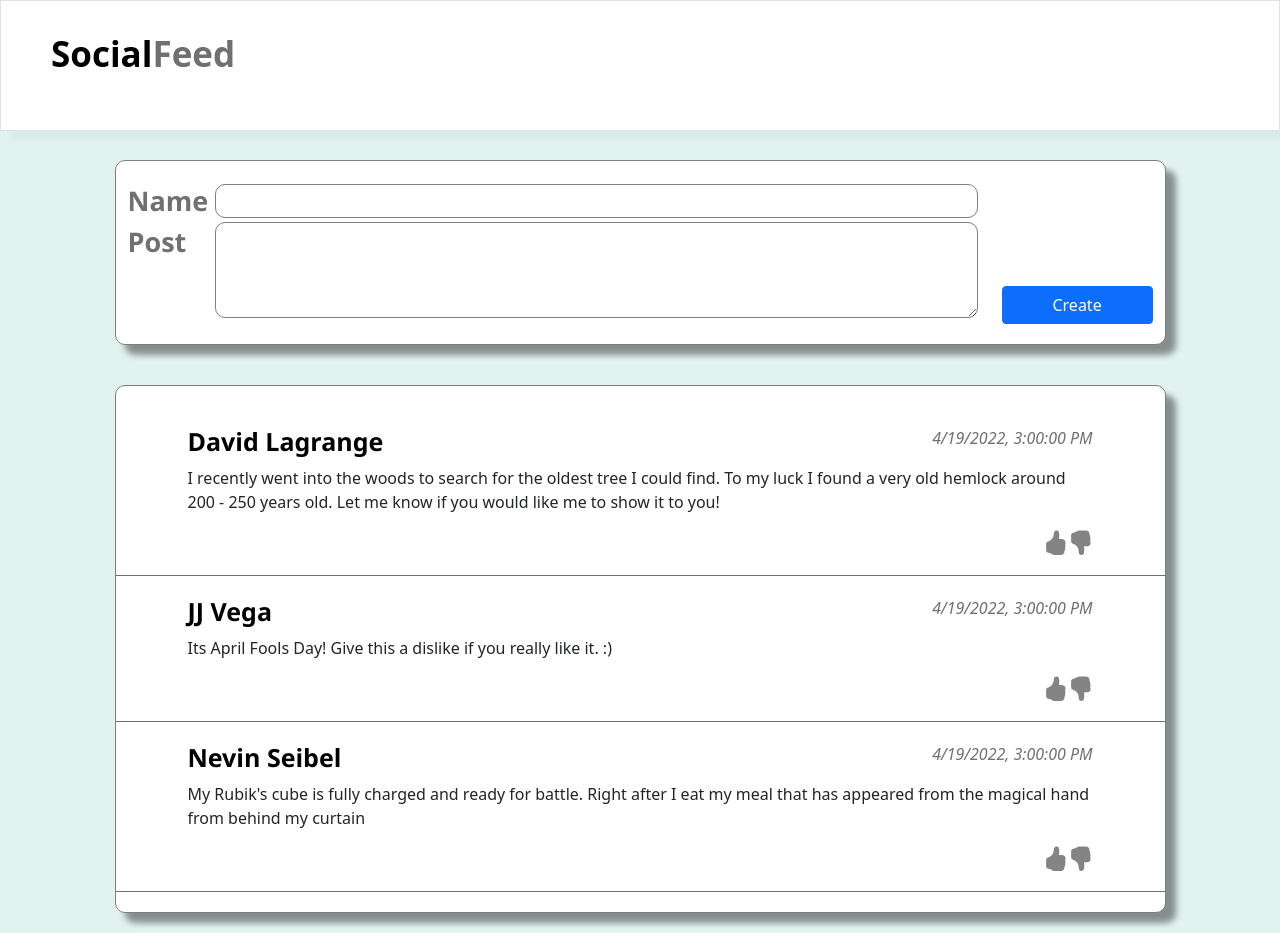
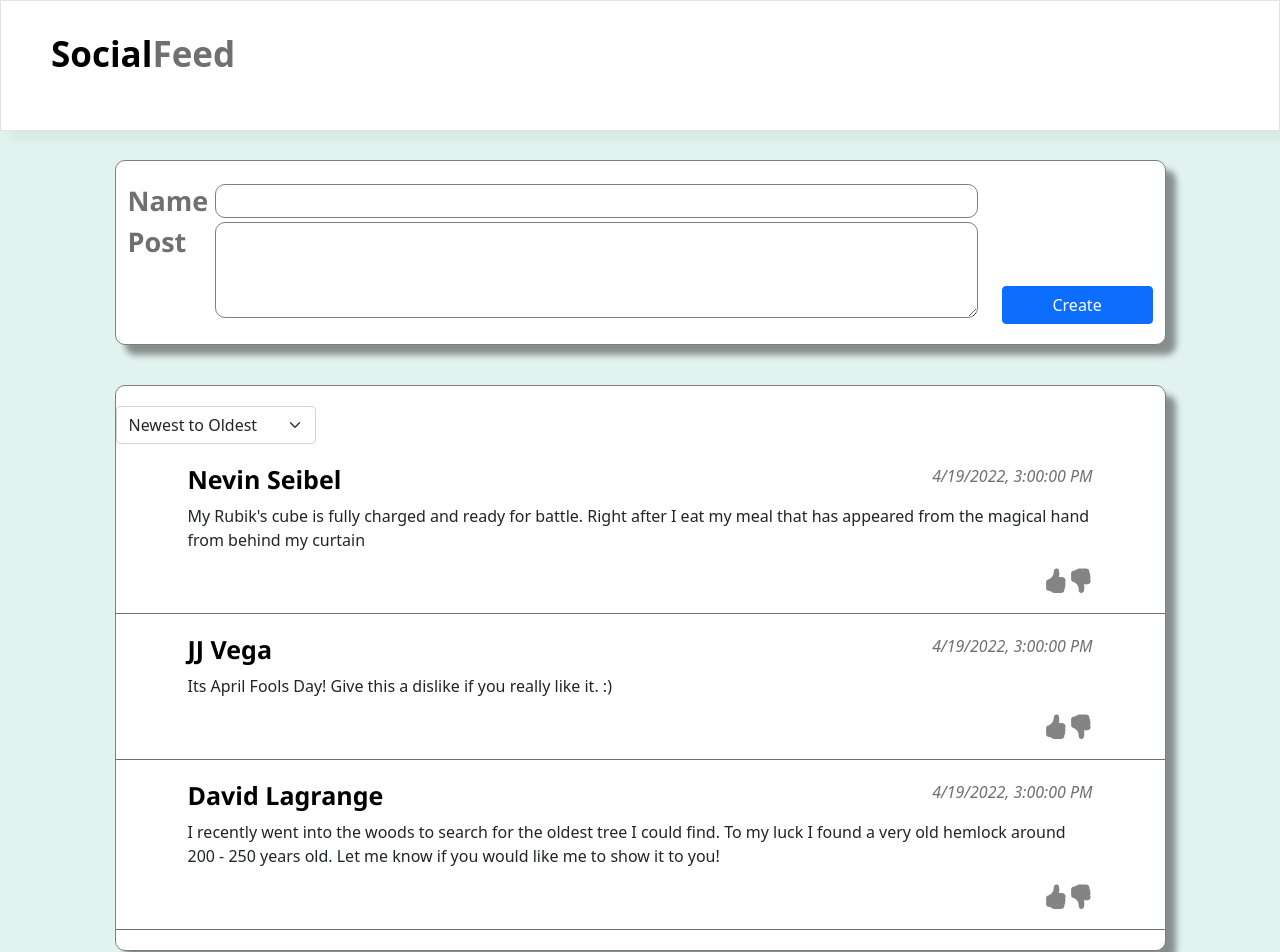
Before and after one commit to joerybarczyk/react-social-feed, a React (Create React App) app: page / in a window 1280 px wide. Shown: the top 952 px of the page. Built offline with nearby package versions, Linux system fonts and the light colour scheme.

Commit message:
Create post order dropdown menu in DisplayPosts component + Add display options to DisplayPosts component + Add "id" attribute to posts in samplePosts.js + Add id attribute generation to addNewPost function in App component + Minor DisplayPosts styling + Remove console.log()s

```diff
--- a/src/App.js
+++ b/src/App.js
@@ -8,8 +8,9 @@ function App() {
   const samplePosts = require("./samplePosts.json");
   const [posts, setPosts] = useState(samplePosts);
 
-  const addNewPost = function (post) {
-    let tempPosts = [post, ...posts];
+  const addNewPost = function (newPost) {
+    newPost["id"] = posts.length;
+    let tempPosts = [...posts, newPost];
     setPosts(tempPosts);
   };
 
--- a/src/components/CreatePost/CreatePost.jsx
+++ b/src/components/CreatePost/CreatePost.jsx
@@ -14,9 +14,6 @@ function CreatePost(props) {
       status: null,
       date: new Date().toLocaleString(),
     };
-    console.log(
-      `Post from handleSubmit in CreatePost: ${JSON.stringify(newPost)}`
-    );
     props.addNewPost(newPost);
   };
 
--- /dev/null
+++ b/src/components/DisplayPosts/DisplayPosts.css
@@ -0,0 +1,16 @@
+.newest-first {
+  display: flex;
+  flex-direction: column-reverse;
+}
+
+.oldest-first {
+  display: flex;
+  flex-direction: column;
+}
+
+.display-order {
+  display: flex;
+  flex-direction: row;
+  width: 200px;
+  justify-content: right;
+}
--- a/src/components/DisplayPosts/DisplayPosts.jsx
+++ b/src/components/DisplayPosts/DisplayPosts.jsx
@@ -1,8 +1,24 @@
+import { useState } from "react";
+import { Form } from "react-bootstrap";
 import Post from "../Post/Post";
+import "./DisplayPosts.css";
 
 function DisplayPosts(props) {
+  const [displayOrder, setDisplayOrder] = useState("newest-first");
+
+  function handleChange(event) {
+    setDisplayOrder(event.target.value);
+  }
+
   return (
     <div>
+      <div className="display-order">
+        <Form.Select onChange={handleChange}>
+          <option value="newest-first">Newest to Oldest</option>
+          <option value="oldest-first">Oldest to Newest</option>
+        </Form.Select>
+      </div>
+      <div className={displayOrder}>
         {props.posts.map((post, index) => {
           return (
             <div key={index}>
@@ -11,6 +27,7 @@ function DisplayPosts(props) {
           );
         })}
       </div>
+    </div>
   );
 }
 
--- a/src/samplePosts.json
+++ b/src/samplePosts.json
@@ -1,17 +1,20 @@
 [
   {
+    "id": 0,
     "author": "David Lagrange",
     "message": "I recently went into the woods to search for the oldest tree I could find. To my luck I found a very old hemlock around 200 - 250 years old. Let me know if you would like me to show it to you!",
     "status": null,
     "date": "4/19/2022, 3:00:00 PM"
   },
   {
+    "id": 1,
     "author": "JJ Vega",
     "message": "Its April Fools Day! Give this a dislike if you really like it. :)",
     "status": null,
     "date": "4/19/2022, 3:00:00 PM"
   },
   {
+    "id": 2,
     "author": "Nevin Seibel",
     "message": "My Rubik's cube is fully charged and ready for battle. Right after I eat my meal that has appeared from the magical hand from behind my curtain",
     "status": null,
```
Lines whose indentation alone changed are shown as unchanged.
